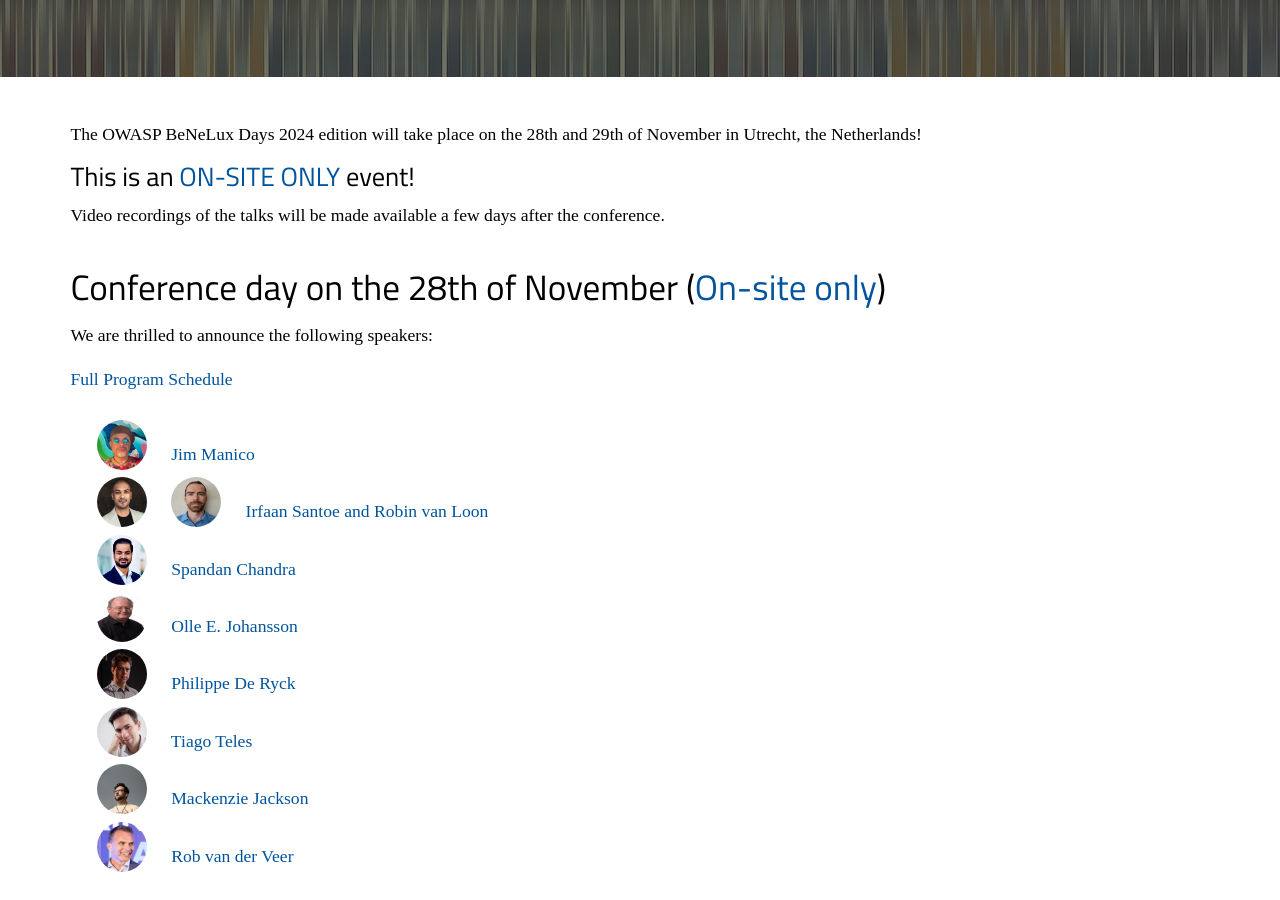
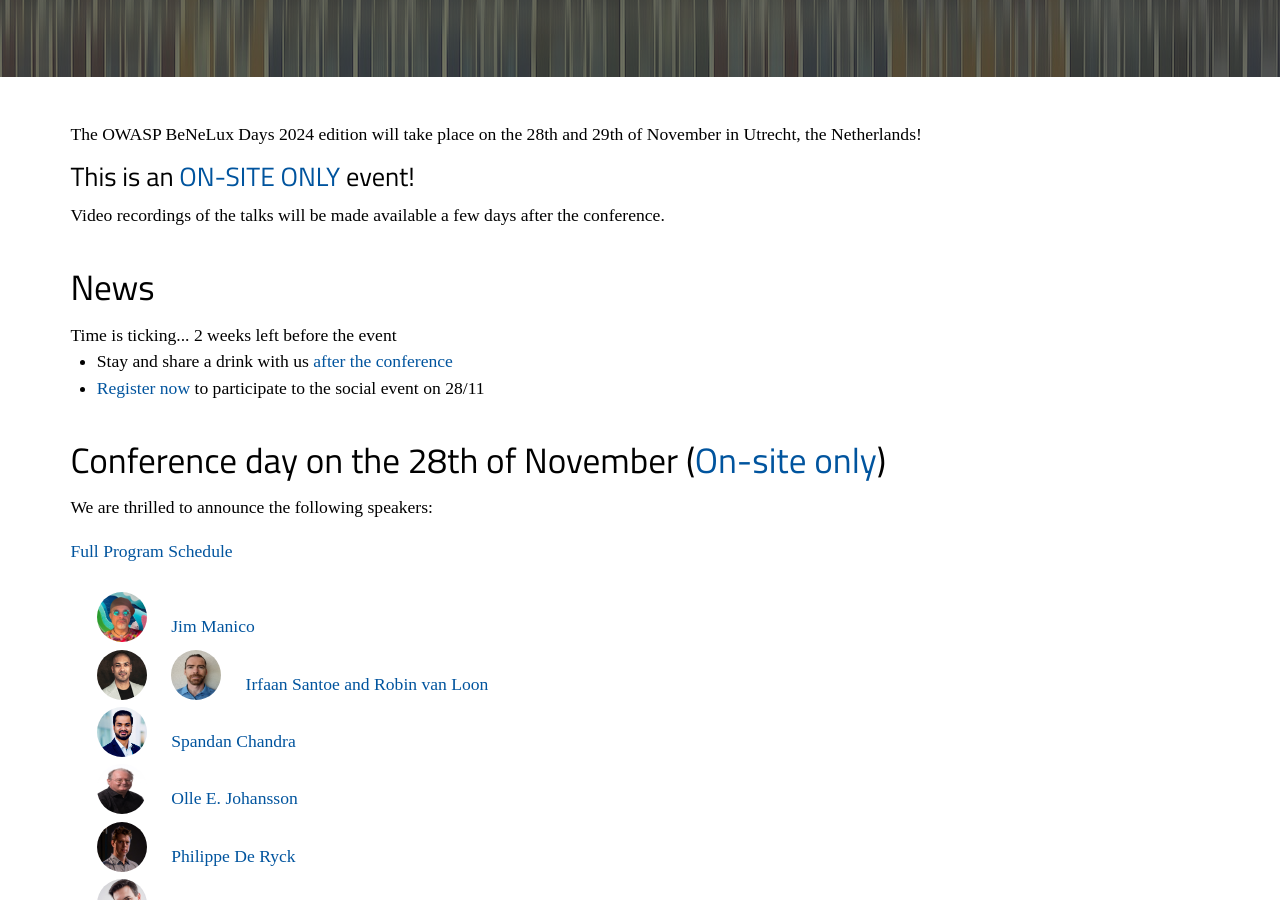
Before and after one commit to dm-17/Owasp-BeNeLux-Days-2024, a Jekyll site: the page built from index.html, in a window 1280 px wide and 900 px high, scrolled down 335 px. Built offline with Jekyll 4.4.1, drawn with Linux system fonts in a browser that asks for light colours; some web fonts are replaced.

Commit message:
some news

```diff
--- a/_data/conference.yml
+++ b/_data/conference.yml
@@ -344,3 +344,8 @@
   time    : 17:30 - 17:45
   name    : Owasp BeNeLux Team
   title   : Closing
+
+- day     : 28/11/2024
+  time    : 17:45 - 18:45
+  name    : Owasp BeNeLux Team
+  title   : Let's have a drink altogether!
--- a/index.html
+++ b/index.html
@@ -11,6 +11,14 @@
 
 <h3>This is an <a href="/location/">ON-SITE ONLY</a> event!</h3>
 <p>Video recordings of the talks will be made available a few days after the conference.</p>
+<br />
+
+<h2>News</h2>
+Time is ticking... 2 weeks left before the event
+<ul>
+	<li>Stay and share a drink with us <a href="/program/conference">after the conference</a></li>
+	<li><a href="/program/socialevent">Register now</a> to participate to the social event on 28/11</li>
+</ul>
 <br />
 
 <h2>Conference day on the 28th of November (<a href="/location/">On-site only</a>)</h2>
```
